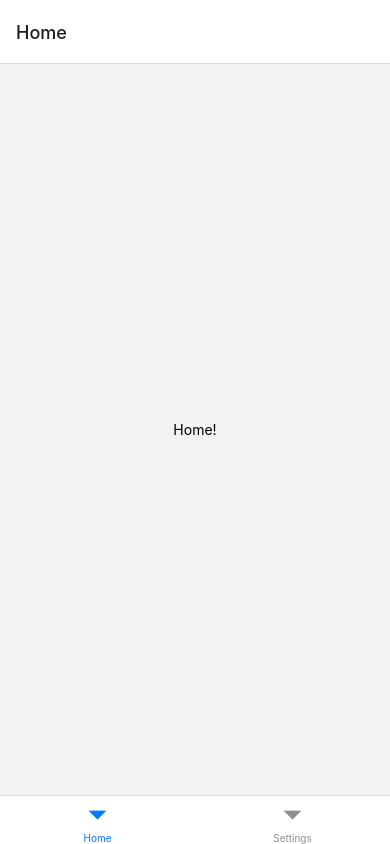
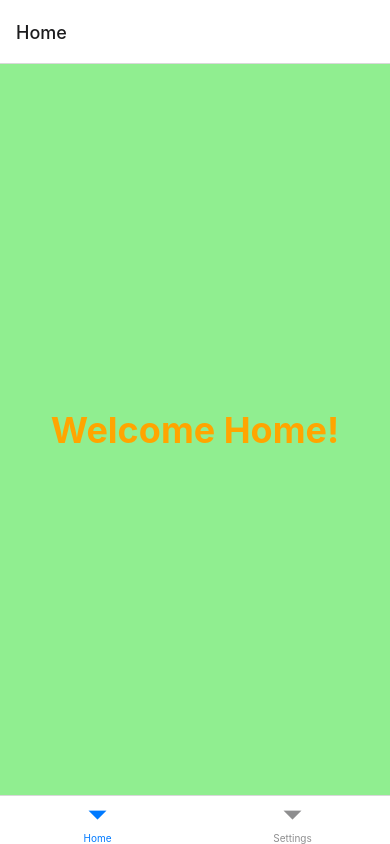
Before and after one commit to GSCrawley/tab_nav_pets, a React Native app: screen /Home in a window 390 px wide. Built offline with nearby package versions, Linux system fonts and the light colour scheme.

Commit message:
styled home and settings pages

```diff
--- a/components/HomeScreen.js
+++ b/components/HomeScreen.js
@@ -3,8 +3,24 @@ import { Text, View, StyleSheet } from 'react-native';
 
 export default function HomeScreen() {
     return (
-      <View style={{ flex: 1, justifyContent: 'center', alignItems: 'center' }}>
-        <Text>Home!</Text>
+      <View style={styles.container }>
+        <Text style={styles.title}>Welcome Home!</Text>
       </View>
     );
   }
+
+const styles = StyleSheet.create({
+    container: {
+        flex: 1,
+        width:'100%',
+        height: '90%',
+        alignItems: 'center',
+        justifyContent: 'center',
+        backgroundColor:'lightgreen'
+    },
+    title: {
+        fontSize: 36,
+        fontWeight: 'bold',
+        color: 'orange'
+    }
+})
--- a/components/SettingScreen.js
+++ b/components/SettingScreen.js
@@ -3,8 +3,24 @@ import { Text, View, StyleSheet } from 'react-native';
 
 export default function SettingsScreen() {
     return (
-      <View style={{ flex: 1, justifyContent: 'center', alignItems: 'center' }}>
-        <Text>Settings!</Text>
+      <View style={styles.container}>
+        <Text style={styles.title}>Settings!</Text>
       </View>
     );
   }
+
+  const styles = StyleSheet.create({
+    container: {
+        flex: 1,
+        width:'100%',
+        height: '90%',
+        alignItems: 'center',
+        justifyContent: 'center',
+        backgroundColor:'orange'
+    },
+    title: {
+        fontSize: 36,
+        fontWeight: 'bold',
+        color: 'lightgreen'
+    }
+})
```
